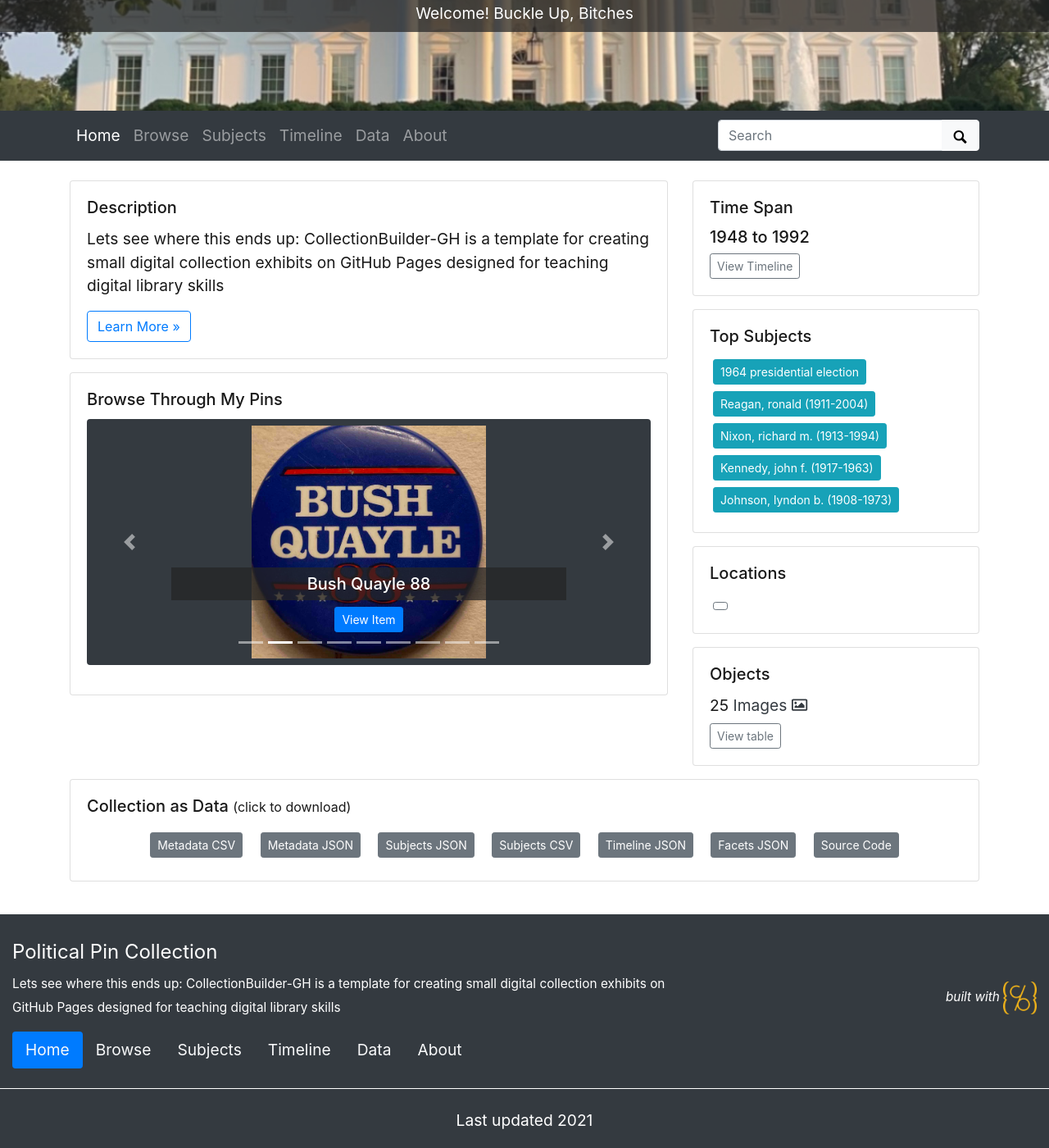
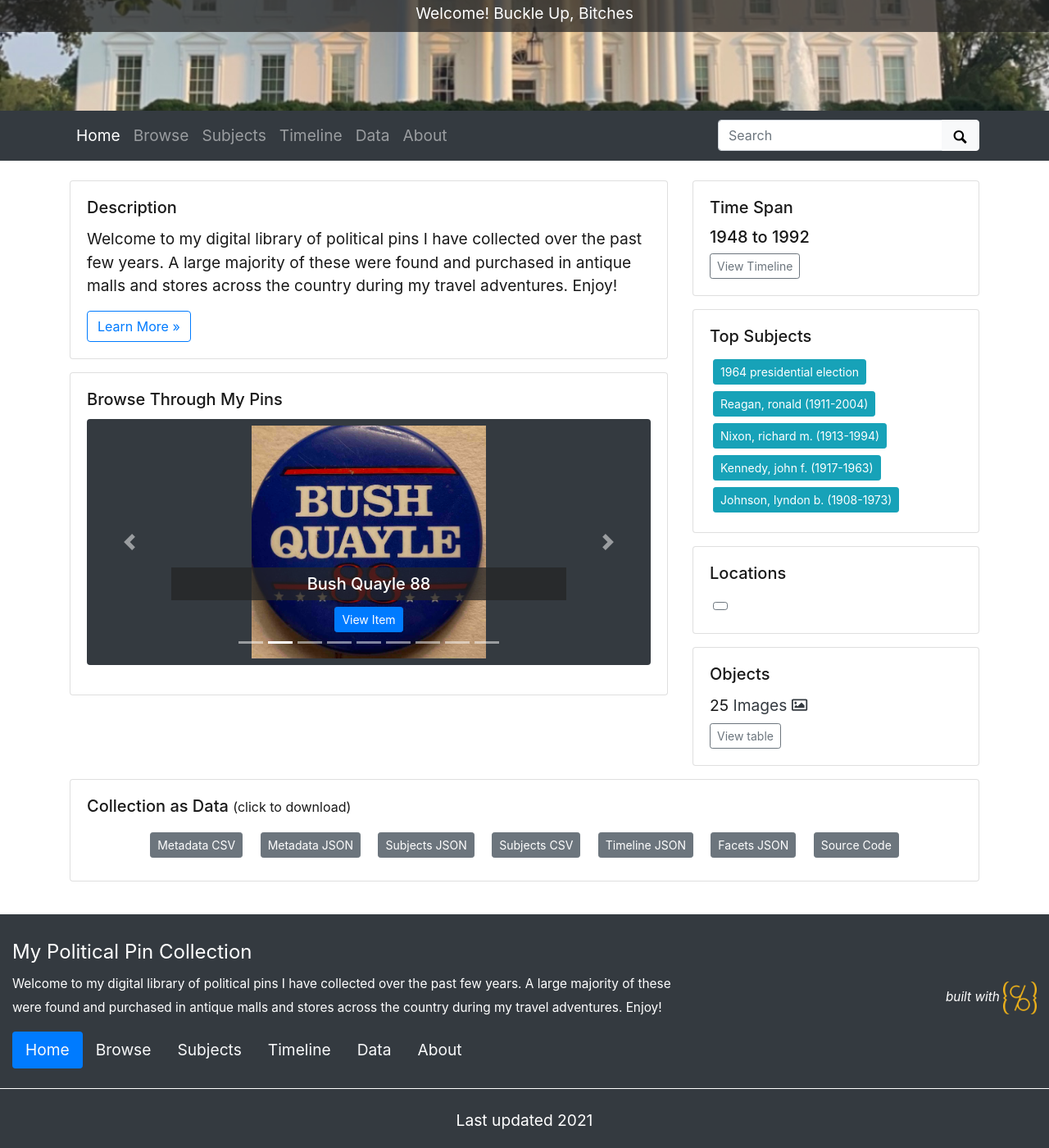
Before and after one commit to heathercsulier/PoliticalPinCollection, a Jekyll site: the page built from index.md, in a window 1280 px wide and 1400 px high, scrolled down 177 px. Shown: the whole window at 82% size. Built offline with Jekyll 4.4.1, drawn with Linux system fonts in a browser that asks for light colours; some of the changed text lies outside the part shown.

Commit message:
Update _config.yml

```diff
--- a/_config.yml
+++ b/_config.yml
@@ -20,12 +20,12 @@
 # SITE SETTINGS
 #
 # title of site appears in banner
-title: Political Pin Collection
+title: My Political Pin Collection
 # tagline, a short phrase that will appear throughout the site in the top banner
 tagline: Welcome! Buckle Up, Bitches
 # description appears in meta tags and other locations
 # this description might appear in search result lists, keep around 160 characters max
-description: "Lets see where this ends up: CollectionBuilder-GH is a template for creating small digital collection exhibits on GitHub Pages designed for teaching digital library skills"
+description: "Welcome to my digital library of political pins I have collected over the past few years. A large majority of these were found and purchased in antique malls and stores across the country during my travel adventures. Enjoy!"
 # creator of the digital collection, to appear in meta tags; we typically use our GitHub usernames but feel free to just use your name
 author: CollectionBuilder
 
```
